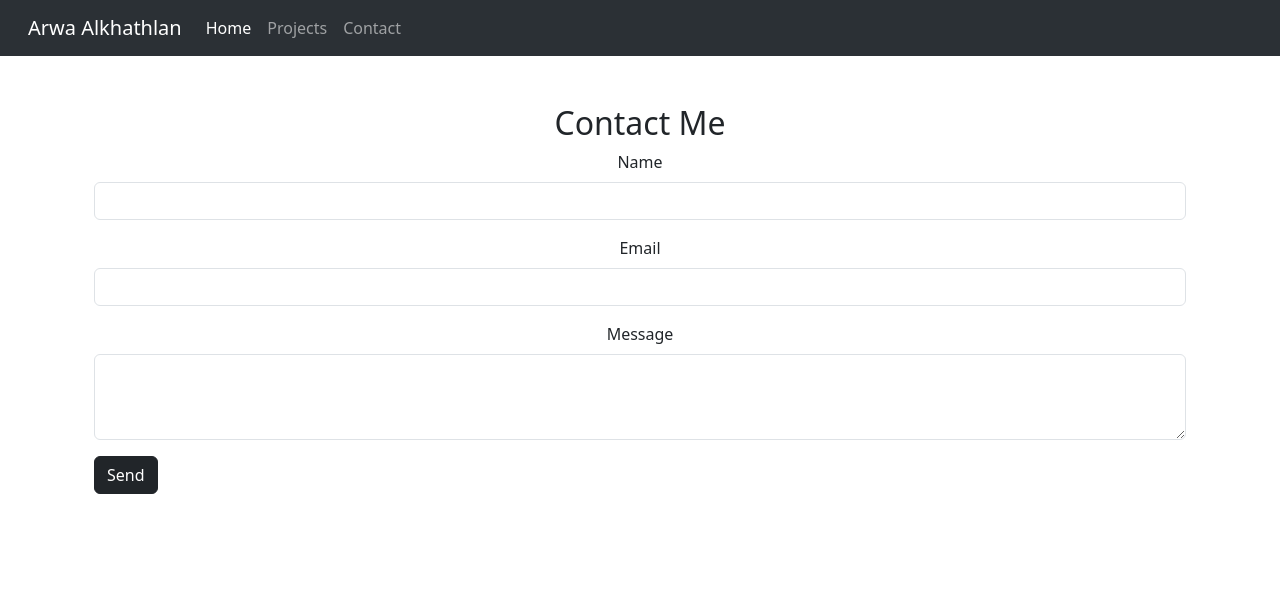
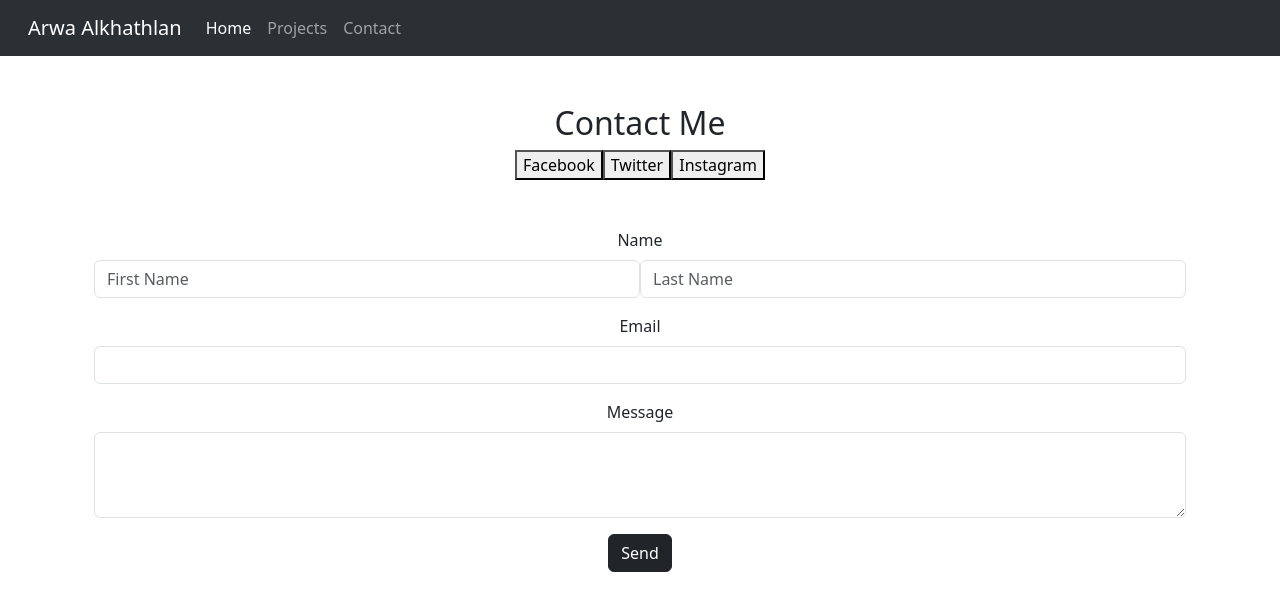
Before and after one commit to arwaalkhathlan/Portfolio, a React (Create React App) app: page /contact in a window 1280 px wide. Shown: the top 610 px of the page. Built offline with nearby package versions, Linux system fonts and the light colour scheme.

Commit message:
added social buttons and fixed the email message

```diff
--- a/src/components/common/ContactForm.js
+++ b/src/components/common/ContactForm.js
@@ -4,7 +4,8 @@ import emailjs from "emailjs-com";
 
 const ContactForm = () => {
   const [formData, setFormData] = useState({
-    name: "",
+    first_name: "",
+    last_name: "",
     email: "",
     message: "",
   });
@@ -32,7 +33,8 @@ const ContactForm = () => {
       });
 
     setFormData({
-      name: "",
+      first_name: "",
+      last_name: "",
       email: "",
       message: "",
     });
@@ -40,24 +42,43 @@ const ContactForm = () => {
 
   return (
     <div className="container mt-5 ">
-      <h2 class="d-flex justify-content-center align-items-center">Contact Me</h2>
+
       <form onSubmit={handleSubmit}>
         <div className="mb-3 ">
-          <label htmlFor="name" className="form-label d-flex justify-content-center align-items-center">
+          <label
+            htmlFor="name"
+            className="form-label d-flex justify-content-center align-items-center"
+          >
             Name
           </label>
+          <div class="d-flex">
             <input
               type="text"
               className="form-control"
               id="name"
-            name="name"
-            value={formData.name}
+              name="first_name"
+              placeholder="First Name"
+              value={formData.first_name}
+              onChange={handleChange}
+              required
+            />
+            <input
+              type="text"
+              className="form-control"
+              id="name"
+              name="last_name"
+              placeholder="Last Name"
+              value={formData.last_name}
               onChange={handleChange}
               required
             />
           </div>
+        </div>
         <div className="mb-3">
-          <label htmlFor="email" className="form-label d-flex justify-content-center align-items-center">
+          <label
+            htmlFor="email"
+            className="form-label d-flex justify-content-center align-items-center"
+          >
             Email
           </label>
           <input
@@ -71,7 +92,10 @@ const ContactForm = () => {
           />
         </div>
         <div className="mb-3">
-          <label htmlFor="message" className="form-label d-flex justify-content-center align-items-center">
+          <label
+            htmlFor="message"
+            className="form-label d-flex justify-content-center align-items-center"
+          >
             Message
           </label>
           <textarea
@@ -84,9 +108,11 @@ const ContactForm = () => {
             required
           ></textarea>
         </div>
-        <button type="submit" className="btn btn-dark d-flex justify-content-center align-items-center">
+        <div class="d-flex justify-content-center align-items-center">
+          <button type="submit" className="btn btn-dark ">
             Send
           </button>
+        </div>
       </form>
     </div>
   );
--- a/src/components/common/socialbtns.js
+++ b/src/components/common/socialbtns.js
@@ -0,0 +1,11 @@
+const socialbtns = () => {
+  return (
+    <>
+      <button>Facebook</button>
+      <button>Twitter</button>
+      <button>Instagram</button>
+    </>
+  );
+};
+
+export default socialbtns;
--- a/src/components/pages/Contact.js
+++ b/src/components/pages/Contact.js
@@ -1,11 +1,18 @@
 
 import ContactForm from "../common/ContactForm";
+import socialbtns from "../common/socialbtns";
 
 const Contact = () => {
 
 
   return (
     <div className="container mt-5">
+      <h2 class="d-flex justify-content-center align-items-center">
+        Contact Me
+      </h2>
+      <div class="d-flex justify-content-center align-items-center">
+        {socialbtns()}
+      </div>
      <ContactForm />
     </div>
   );
```
Lines whose indentation alone changed are shown as unchanged.
